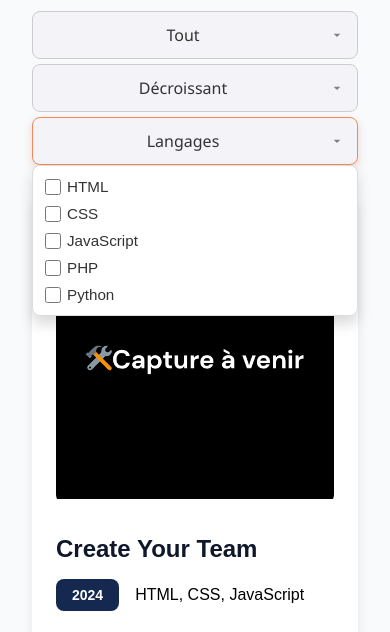
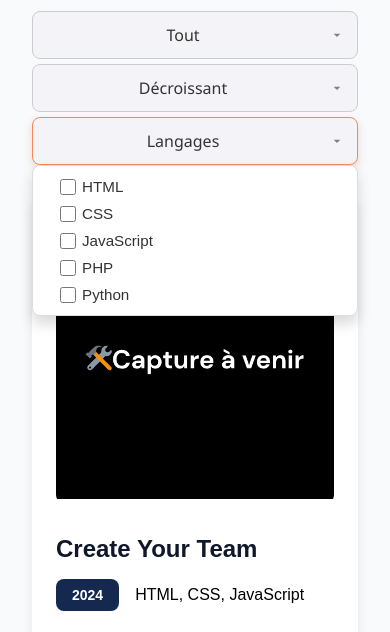
Before and after one commit to Salah-Wassim/salah-wassim-arfa-cv, a plain HTML site: page portfolio/projets.html in a window 390 px wide. Both pictures are taken after a click on the button "Langages". Shown: the part 210-842 px from the top of the page. Drawn offline with Linux system fonts and the light colour scheme.

Commit message:
Addition of a margin-left for labels

```diff
--- a/css/portfolio/works-cards.css
+++ b/css/portfolio/works-cards.css
@@ -211,4 +211,7 @@
     .filter-works-lang-content{
         text-align: initial;
     }
+    .filter-works-lang-content label{
+        margin-left: 15px;
+    }
 }
```
